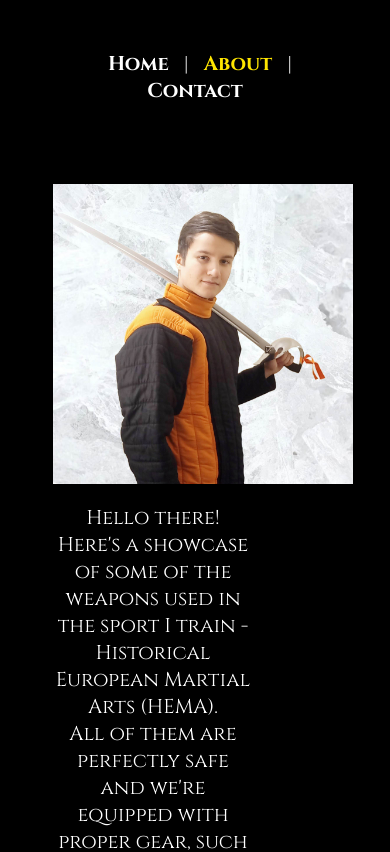
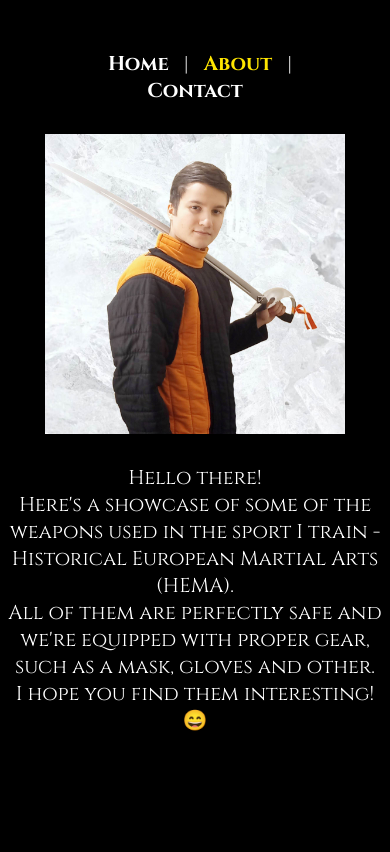
Before and after one commit to cerovina/HEMA-Weapon-Showcase, a Vue app: page /about in a window 390 px wide. Shown: the top 852 px of the page. Built offline with nearby package versions, Linux system fonts and the light colour scheme.

Commit message:
Minor style changes

```diff
--- a/src/views/About.vue
+++ b/src/views/About.vue
@@ -1,10 +1,11 @@
 <template>
   <div>
   <div class="about">
-      <div class="textBox">
+      <div class="box">
         <div class="imageMe">
     <img class="picMe" :src="require('../assets/other-images/slikazaturnir.jpg')">
   </div>
+    <div class="text">
         <p>
           Hello there!
           <br>
@@ -14,6 +15,7 @@
           <br>
           I hope you find them interesting! 😄
         </p>
+      </div>
     </div>
   </div>
 </div>
@@ -35,7 +37,7 @@
     margin-left: auto;
     margin-right: 130px;
   }
-  .textBox {
+  .box {
     margin: auto;
     display: flex;
     margin-top: 50px;
@@ -61,10 +63,14 @@
       font-size: 20px;
     }
 
-    .textBox {
+    .box {
       width: 200px;
-      display: block;
-      margin-left: 45px;
+      display:contents;
+    }
+
+    .text {
+      margin: auto;
+      margin-top: 30px;
     }
   }
 </style>
```
